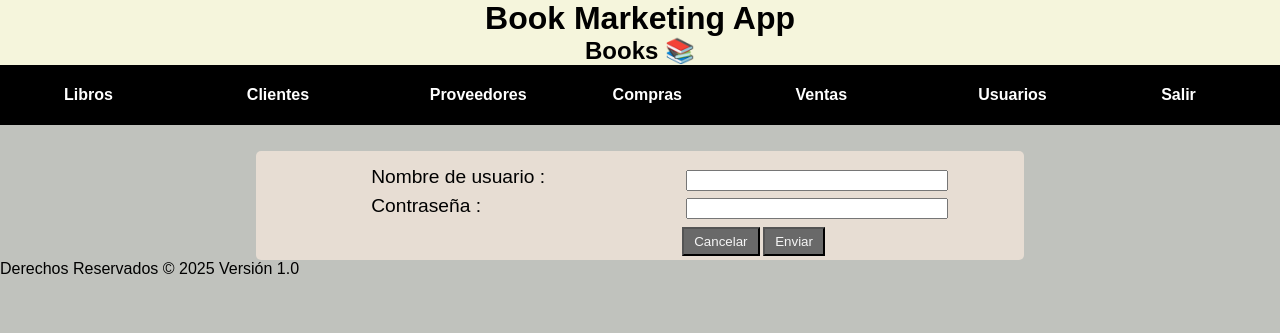
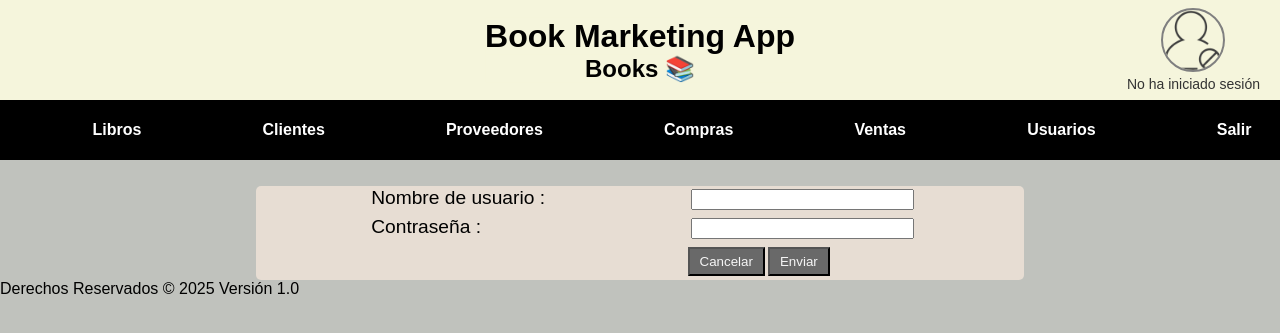
Before and after one commit to SantiagoGLara/bookApp-Web, a PHP site: page /base/index.php in a window 1280 px wide. Shown: the top 333 px of the page. Run offline with PHP 8.4, Linux system fonts and the light colour scheme; some web fonts are replaced.

Commit message:
rich finished, solo faltan detalles

```diff
--- a/base/header.php
+++ b/base/header.php
@@ -2,7 +2,15 @@
 	<?php include "session.php" ?>
 	<?php include "global.php" ?>
 
-	<header>
+<header>
+	<div class="header-contenedor">
+		<div class="header-titulos">
 			<h1>Book Marketing App</h1>
-	    <h2>Books &#128218;</h2>
-	</header>
+			<h2>Books &#128218;</h2>
+		</div>
+		<div class="usuario-header">
+			<img src="<?php echo $user_imagen ?>" alt="Usuario">
+			<p><?php echo $user_nombre ?></p>
+		</div>
+	</div>
+</header>
--- a/base/session.php
+++ b/base/session.php
@@ -1,21 +1,15 @@
 <?php
-
-	session_start();
-	header("Content-Type: text/html;charset=utf-8");
-	if(isset($_SESSION['USER']))
-	{
-		$user=$_SESSION['USER'];
-		//$user_type=$_SESSION['USER_TYPE'];
-		$user_nombre=$_SESSION['USER_NOMBRE'];
-		// if(isset($_SESSION['USER_IMAGEN']))
-		// 	$user_imagen=$_SESSION['USER_IMAGEN'];
-		// else
-		// 	$user_imagen="../images/noimagen.png";
-	}
+session_start();
+header("Content-Type: text/html;charset=utf-8");
+if (isset($_SESSION['USER'])) {
+	$user = $_SESSION['USER'];
+	$user_nombre = $_SESSION['USER_NOMBRE'];
+	if (isset($_SESSION['USER_IMAGEN']))
+		$user_imagen = $_SESSION['USER_IMAGEN'];
 	else
-	{
-		$user=false;
-		$user_nombre="No ha iniciado sesión";
-		$user_imagen="../images/nousuario.png";
-	}
-?>
+		$user_imagen = "../images/noimagen.png"; // imagen por defecto
+} else {
+	$user = false;
+	$user_nombre = "No ha iniciado sesión";
+	$user_imagen = "../images/nousuario.png";
+}
--- a/content/proveedores/provider.php
+++ b/content/proveedores/provider.php
@@ -1,5 +1,5 @@
 <?php
-    $consulta="SELECT id,nombre,numcelular,email,fecha_alta FROM proveedores order by nombre";
+    $consulta="SELECT id,nombre,numcelular,email,fecha_alta,estado FROM proveedores where estado != 'bajo' order by nombre";
     $result=bd_consulta($consulta);
 ?>
 <script type="text/javascript">
--- a/css/base.css
+++ b/css/base.css
@@ -1,32 +1,42 @@
 @import url('https://fonts.googleapis.com/css2?family=Jacques+Francois&display=swap');
-header{
+
+header {
   text-align: center;
-  padding:0%;
-  margin:0%;
+  padding: 0%;
+  margin: 0%;
 }
-*{
-  font-family:'Jacques Francois', sans-serif;
+
+* {
+  font-family: 'Jacques Francois', sans-serif;
 }
 
 body {
-    font-family:'Jacques Francois', sans-serif;
+  font-family: 'Jacques Francois', sans-serif;
   margin: 0;
   font-weight: 400;
   font-style: normal;
   padding: 0;
   background-color: #c0c2bd;
 }
-h1, h2{
+
+h1,
+h2 {
   background-color: beige;
-  padding:0%;
-  margin:0px;
-}
-div, li {
-  display: inline-flex;
-  width:10%;
+  padding: 0%;
+  margin: 0px;
 }
 
+.dato div,
+.etiqueta div,
+.control div {
+  display: inline-flex;
+  width: 40%;
+}
 
+#formulario .control li {
+  display: inline-flex;
+  width: 10%;
+}
 
 #menu_box {
   width: 100%;
@@ -46,7 +56,7 @@ div, li {
 
 #menu_box li {
   flex-grow: 1;
-    text-align: center; /* This centers the text within each list item */
+  text-align: center;
   margin-left: 5%;
 }
 
@@ -67,10 +77,46 @@ div, li {
   color: lightblue;
 }
 
-button{
+button {
   margin-right: 1%;
   color: whitesmoke;
   padding: 5px 10px;
   background-color: dimgray;
   cursor: pointer;
 }
+
+.header-contenedor {
+  position: relative;
+  background-color: beige;
+  height: 100px; /* ajusta según necesites */
+}
+
+.header-titulos {
+  position: absolute;
+  top: 50%;
+  left: 50%;
+  transform: translate(-50%, -50%);
+}
+
+.usuario-header {
+  position: absolute;
+  right: 20px;
+  top: 50%;
+  transform: translateY(-50%);
+}
+
+.usuario-header img {
+  width: 60px;
+  height: 60px;
+  border-radius: 50%;
+  border: 2px solid gray;
+}
+
+.usuario-header p {
+  background-color: beige;
+  margin: 5px 0 0 0;
+  font-size: 14px;
+  color: #333;
+  padding: 0%;
+  margin: 0px;
+}
```
Lines whose indentation alone changed are shown as unchanged.
